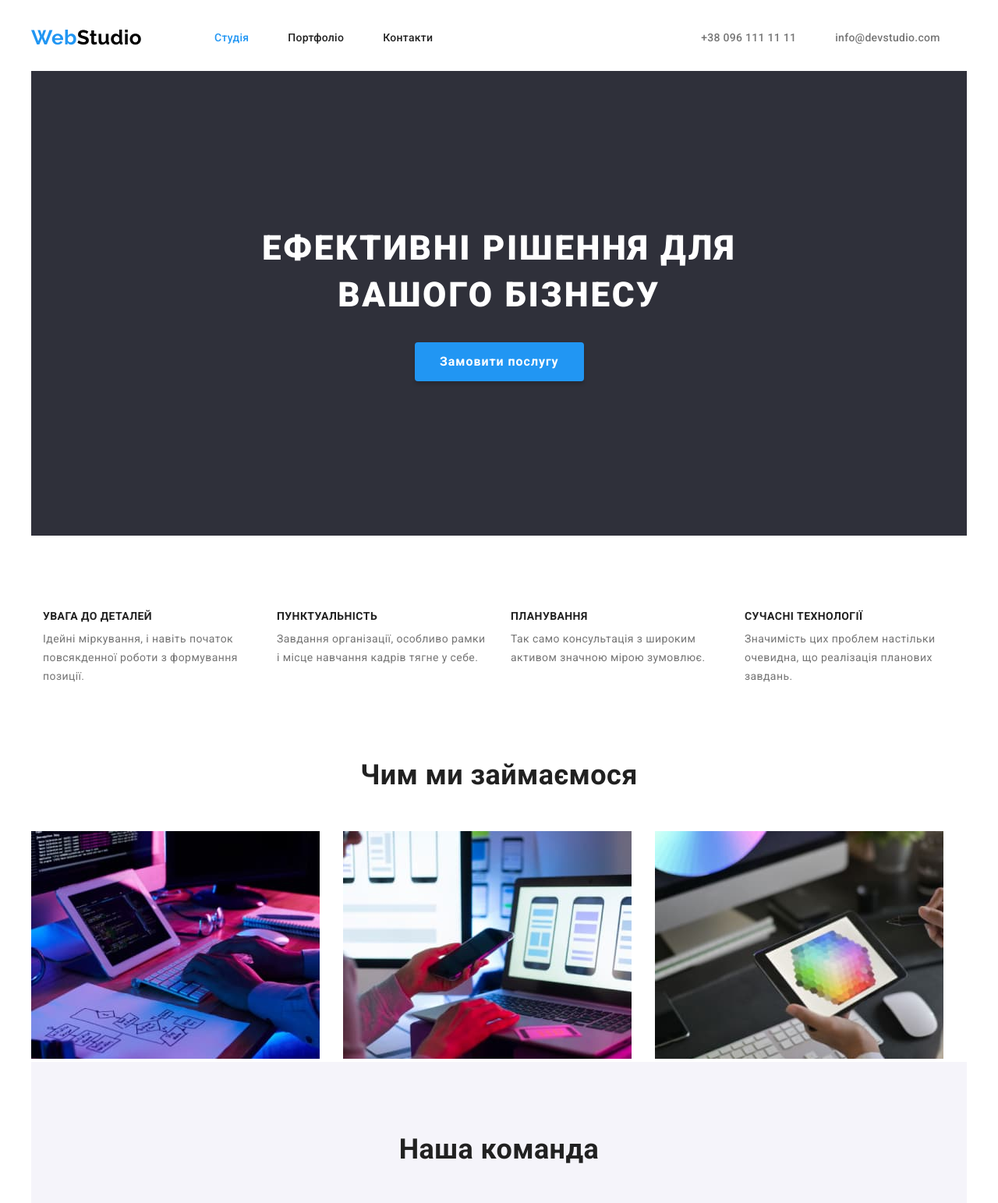
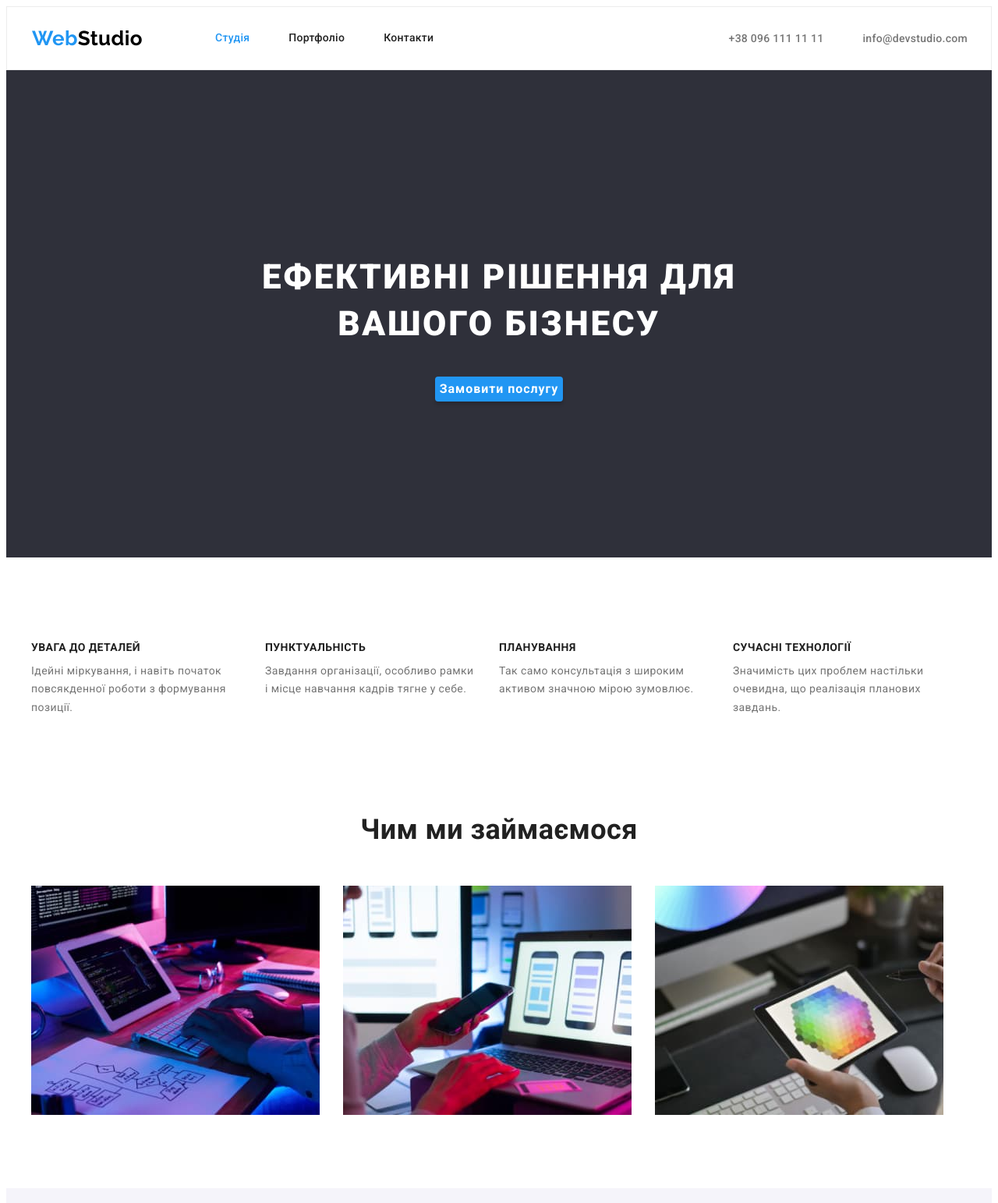
Before and after one commit to Art7578/goit-markup-hw-03, a plain HTML site: page index.html in a window 1280 px wide. Shown: the top 1543 px of the page at 78% size. Drawn offline with Linux system fonts and the light colour scheme.

Commit message:
homework3-исправления

```diff
--- a/css/style.css
+++ b/css/style.css
@@ -26,20 +26,23 @@ body{
     color: #2196F3;
 }
 .container{
+    width: 1200px;
     margin-left: auto;
     margin-right: auto;
-    width: 1200px;
-    outline: 2px solid #FFFFFF;
+    padding-left: 32px;
+    padding-right: 32px;
 }
 /* header */
 .header{
     box-sizing: border-box;
+    border: 1px solid #ECECEC;
 }
 .list-zero{
     gap: 50px;
-    margin: 32px 344px 32px 93px;
+    margin-left: 93px;
 }
 .main-nav{
+    margin-left: auto;
     display: flex;
     align-items: center;
 }
@@ -61,6 +64,9 @@ body{
     color: #2196F3;
 }
 .nav{
+    display: block;
+    padding-top: 32px;
+    padding-bottom: 32px;
     color: #212121;
     font-weight: 500;
     line-height: 1.14;
@@ -88,12 +94,13 @@ body{
 /* section1 */
 .section-one{
     background-color: #2F303A;
+    padding-top: 200px;
+    padding-bottom: 200px;
 }
 .title{
+    margin-left: auto;
+    margin-right: auto;
     width: 696px;
-    margin: 0px 252px;
-    padding-top: 200px;
-    padding-bottom: 30px;
     color: #FFFFFF;
     font-weight: 900;
     font-size: 44px;
@@ -103,9 +110,9 @@ body{
     text-transform: uppercase;
 }
 .button{
-    padding: 10px 32px;
-    margin-left: 492px;
-    margin-bottom: 200px;
+    display: block;
+    margin-left: auto;
+    margin-right: auto;
     color: #FFFFFF;
     background-color: #2196F3;
     font-family: Roboto, sans-serif;
@@ -120,32 +127,33 @@ body{
     border-radius: 4px;
 }
 /* section2 */
+.section-two{
+    padding-top: 94px;
+    padding-bottom: 94px;
+}
 .list-second{
-    width: 1170px;
-    padding-top: 94px;
     gap: 30px;
-    margin-left: 15px;
 }
 .link-second{
     width: 270px;
 }
 .feature{
-    padding-bottom: 10px;
-    margin: 0;
+    margin-bottom: 10px;
     color: #212121;
     font-size: 14px;
     line-height: 1.14;
     list-style: none;
 }
 .feature-text{
-    padding-bottom: 94px;
     margin: 0;
     line-height: 1.71;
 }
 /* section3 */
+.section-three{
+    padding-bottom: 94px;
+}
 .duty{
-    padding-bottom: 50px;
-    margin: 0;
+    margin-bottom: 50px;
     color: #212121;
     font-weight: 700;
     font-size: 36px;
@@ -157,6 +165,7 @@ body{
 }
 /* section4 */
 .section-four{
+    padding-top: 94px;
     padding-bottom: 94px;
     background: #F5F4FA
 }
@@ -188,9 +197,7 @@ body{
     border-radius: 0px 0px 4px 4px;
 }
 .team{
-    padding-top: 94px;
-    padding-bottom: 50px;
-    margin: 0;
+    margin-bottom: 50px;
     color: #212121;
     font-weight: 700;
     font-size: 36px;
@@ -198,7 +205,7 @@ body{
     text-align: center
 }
 .team-card{
-    margin: 0;
+    margin-top: 30px;
     color: #212121;
     font-size: 16px;
     line-height: 1.18;
@@ -213,11 +220,14 @@ body{
 /* footer */
 .footer{
     padding-top: 60px;
+    padding-bottom: 60px;
     background-color: #2F303A;
     box-sizing: border-box;
 }
 .address-zero{
-    margin-left: 15px;
+    margin-left: auto;
+    margin-right: auto;
+    width: 1200px;
 }
 .footer-list{
     display: block;
@@ -236,7 +246,6 @@ body{
 }
 .address{
     margin-top: 20px;
-    padding-bottom: 60px;
 }
 .town{
     color: #FFFFFF;
@@ -249,6 +258,8 @@ body{
 
 }
 .nav-third{
+    margin-top: 9px;
+    margin-bottom: 9px;
     color: #FFFFFFa5;
     font-style: normal;
     line-height: 1.71;
@@ -258,11 +269,13 @@ body{
     color: #2196F3;
 }
 /* section5 */
+.section-five{
+    padding-top: 94px;
+    padding-bottom: 94px;
+}
 .button-secondary {
-    margin-left: 300px;
-    padding-top: 94px;
-    padding-bottom: 50px;
-    width: 575px;
+    margin-bottom: 50px;
+    justify-content: center;
     gap: 8px;
 }
 .button-list-main{
@@ -296,7 +309,7 @@ body{
     border-radius: 4px;
 }
 .project{
-    margin: 0;
+    margin-bottom: 4px;
     color: #212121;
     font-size: 18px;
     line-height: 2;
@@ -316,7 +329,6 @@ body{
     width: 1170px;
     margin-left: auto;
     margin-right: auto;
-    padding-bottom: 94px;
     display: flex;
     flex-wrap: wrap;
     gap: 30px;
@@ -326,7 +338,6 @@ body{
 }
 .pretty{
     padding: 20px 24px;
-    margin-bottom: 30px;
     background: #FFFFFF;
     border: 1px solid #EEEEEE;
 }
--- a/index.html
+++ b/index.html
@@ -14,7 +14,8 @@
 <body>
     <!-- header -->
     <header class="header">
-            <nav class="container main-nav">
+        <div class="container">
+            <nav class="main-nav">
                 <a class="studio-link" href=""><span class="web">Web</span>Studio</a>
                 <ul class="list list-zero">
                     <li><a class="nav link current" href="">Студія</a></li>
@@ -28,17 +29,21 @@
                     </ul>
                 </div>
             </nav>
+        </div>
     </header>
     <!-- main -->
     <main>
         <!-- section1 -->
-        <section class="section-one container">
+        <section class="section-one">
+            <div class="container">
                 <h1 class="title">Ефективні рішення для вашого бізнесу</h1>
                 <button class="button">Замовити послугу</button>
+            </div>
         </section>
 
-        <section class="container">
+        <section class="section-two">
             <!-- <h2>Необхідні навички</h2> -->
+            <div class="container">
                 <ul class="list list-second">
                     <li class="link link-second">
                         <h3 class="feature">УВАГА ДО ДЕТАЛЕЙ</h3>
@@ -65,18 +70,21 @@
                         </p>
                     </li>
                 </ul>
+            </div>
         </section>
         <!-- section3 -->
-        <section class="container">
+        <section class="section-three">
+            <div class="container">
                 <h2 class="duty">Чим ми займаємося</h2>
                 <ul class="list list-images">
                     <li><img class="duty-image" src=./images/img.jpg alt="создаём код" width="370"></li>
                     <li><img class="duty-image" src="./images/img-2.jpg" alt="тестируем" width="370"></li>
                     <li><img class="duty-image" src="./images/img-3.jpg" alt="создаём дизайн" width="370"></li>
-            </ul>
-        </section class="container">
+                </ul></div>
+        </section>
         <!-- section4 -->
-        <section class="section-four container">
+        <section class="section-four">
+            <div class="container">
             <h2 class="team">Наша команда</h2>
             <ul class="list list-four">
                 <li>
@@ -108,11 +116,12 @@
                     </div>
                 </li>
             </ul>
+            </div>
         </section>
     </main>
     <!-- footer -->
-    <footer class="footer container">
-        <div class="address-zero">
+    <footer class="footer">
+        <div class="address-zero container">
             <a class="studio-link-footer link" href=""><span class="web-footer">Web</span>Studio</a>
         <address class="address">
            <ul class="list footer-list">
```
Also changed, not shown: portfolio.html (+5 -3 lines). Lines whose indentation alone changed are shown as unchanged.
